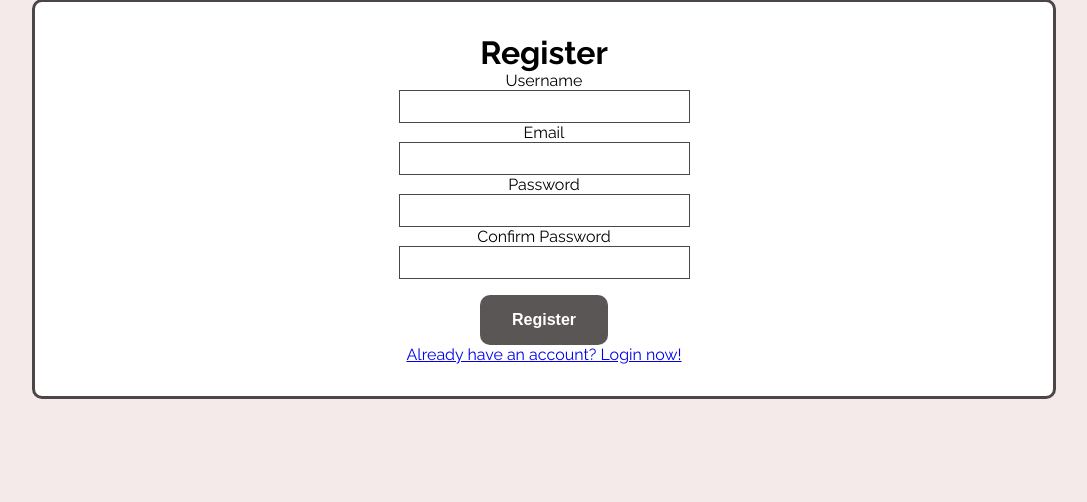
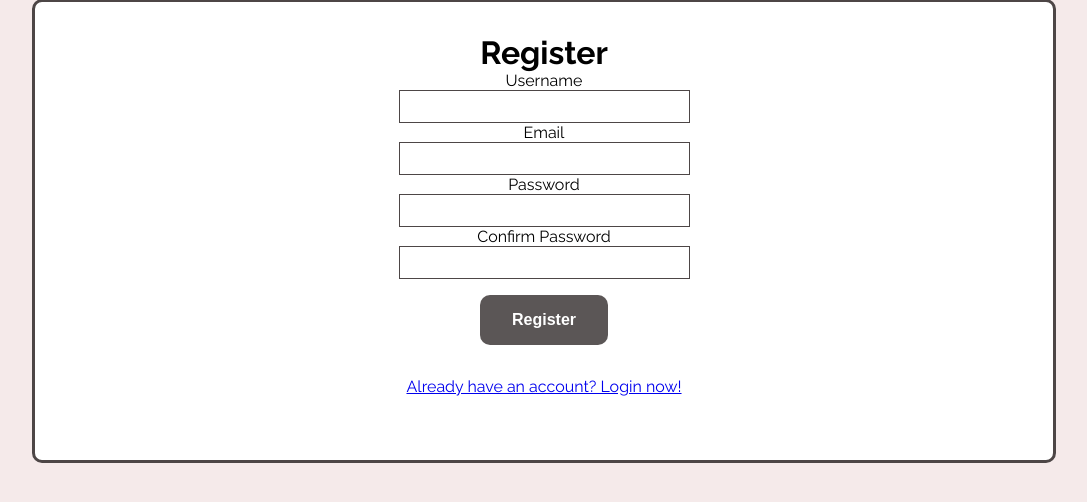
Before and after one commit to chumnend/flash-cards, a Flask app: page /auth/register in a window 1280 px wide. Shown: the part 132-634 px from the top of the page, without its empty margins (96-1183 px from the left). Run offline with Flask 2, Linux system fonts and the light colour scheme; parts of the project's set-up code (start-up, migrations or seed data) failed here and were passed over.

Commit message:
updated Makefile

```diff
--- a/app/static/css/styles.css
+++ b/app/static/css/styles.css
@@ -1,14 +1,6 @@
-/*
-    COLORS
-    black - #4d4646
-    grey - #5b5656
-    green - #7fcd91
-    off white - #f5eaea
-*/
+/* black - #4d4646 grey - #5b5656 green - #7fcd91 off white - #f5eaea */
 
-* {
-    box-sizing: border-box;
-}
+* { box-sizing: border-box; }
 
 html,
 body {
@@ -134,6 +126,10 @@ body {
 
 .form-container input[type=submit] {
     margin-top: 1rem;
+}
+
+.form-footer {
+    padding: 2rem 0;
 }
 
 /* LANDING ======================================================= */
--- a/app/templates/auth/login.html
+++ b/app/templates/auth/login.html
@@ -28,6 +28,8 @@
             <p>{{ form.remember_me() }} {{ form.remember_me.label }}</p>
             <p>{{ form.submit(class_="btn") }}</p>
         </form>
-        <a href="{{ url_for('auth.register') }}">Don't have an account? Register now!</a>
+        <div class="form-footer">
+            <a href="{{ url_for('auth.register') }}">Don't have an account? Register now!</a>
+        </div>
     </div>
 {% endblock %}
--- a/app/templates/auth/register.html
+++ b/app/templates/auth/register.html
@@ -40,6 +40,8 @@
             </p>
             <p>{{ form.submit(class_='btn') }}</p>
         </form>
-        <a href="{{ url_for('auth.login') }}">Already have an account? Login now!</a>
+        <div class="form-footer">
+            <a href="{{ url_for('auth.login') }}">Already have an account? Login now!</a>
+        </div>
     </div>
 {% endblock %}
--- a/app/templates/base.html
+++ b/app/templates/base.html
@@ -8,7 +8,6 @@
     <link rel="shortcut icon" href="{{ url_for('static', filename='img/favicon.ico') }}">
     <link rel="icon" href="{{ url_for('static', filename='img/favicon.ico') }}">
     <link rel="stylesheet" href="https://fonts.googleapis.com/css2?family=Raleway:ital,wght@0,400;0,700;1,400&display=swap"/>
-    <link rel="stylesheet" href="https://fonts.googleapis.com/icon?family=Material+Icons" />
     <link rel="stylesheet" href="{{ url_for('static', filename='css/styles.css') }}"/>
 
     <title>{% block title %}{% endblock %} - Flash Cards</title>
@@ -19,14 +18,28 @@
             <a class="header-logo" href="{{ url_for('main.index') }}">Flash Cards</a>
             <ul class="header-nav">
                 {% if current_user.is_anonymous %}
-                    <li><a class="{{ 'active' if active_page=='register' }}" href="{{ url_for('auth.register') }}">Register</a></li>
-                    <li><a class="{{ 'active' if active_page=='login' }}" href="{{ url_for('auth.login') }}">Login</a></li>
+                    <li>
+                        <a class="{{ 'active' if active_page=='register' }}" href="{{ url_for('auth.register') }}">Register</a>
+                    </li>
+                    <li>
+                        <a class="{{ 'active' if active_page=='login' }}" href="{{ url_for('auth.login') }}">Login</a>
+                    </li>
                 {% else %}
-                    <li><a class="{{ 'active' if active_page=='deck_new' }}" href="{{ url_for('main.deck_new') }}">Create Deck</a></li>
-                    <li><a class="{{ 'active' if active_page=='feed' }}" href="{{ url_for('main.feed') }}">Feed</a></li>
-                    <li><a class="{{ 'active' if active_page=='explore' }}" href="{{ url_for('main.explore') }}">Explore</a></li>
-                    <li><a class="{{ 'active' if active_page==current_user.username }}" href="{{ url_for('main.user', username=current_user.username) }}">{{ current_user.username }}</a></li>
-                    <li><a href="{{ url_for('auth.logout') }}">Logout</a></li>
+                    <li>
+                        <a class="{{ 'active' if active_page=='deck_new' }}" href="{{ url_for('main.deck_new') }}">Create Deck</a>
+                    </li>
+                    <li>
+                        <a class="{{ 'active' if active_page=='feed' }}" href="{{ url_for('main.feed') }}">Feed</a>
+                    </li>
+                    <li>
+                        <a class="{{ 'active' if active_page=='explore' }}" href="{{ url_for('main.explore') }}">Explore</a>
+                    </li>
+                    <li>
+                        <a class="{{ 'active' if active_page==current_user.username }}" href="{{ url_for('main.user', username=current_user.username) }}">{{ current_user.username }}</a>
+                    </li>
+                    <li>
+                        <a href="{{ url_for('auth.logout') }}">Logout</a>
+                    </li>
                 {% endif %}
             </ul>
         </div>
```
Also changed, not shown: 1 other file.
